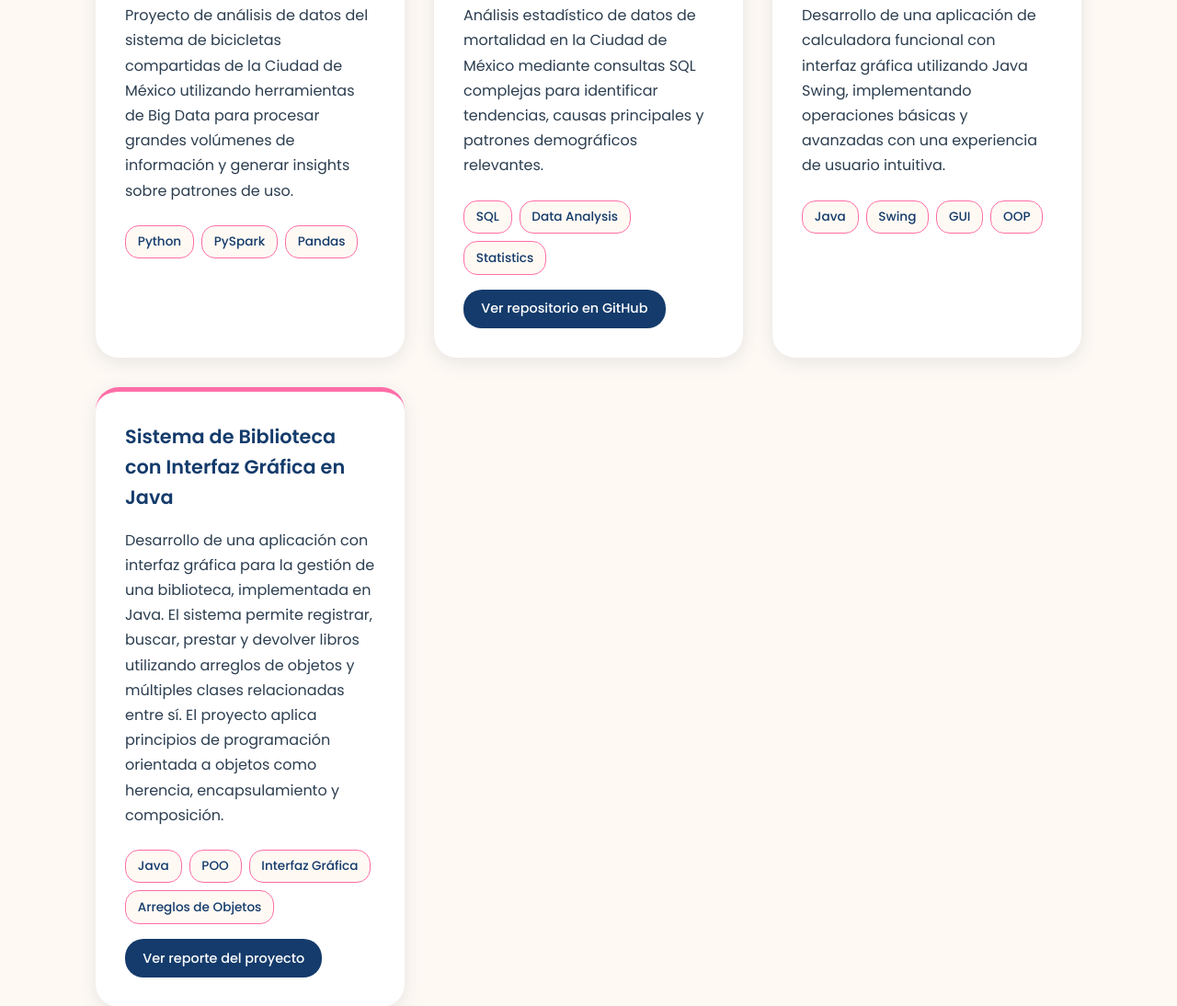
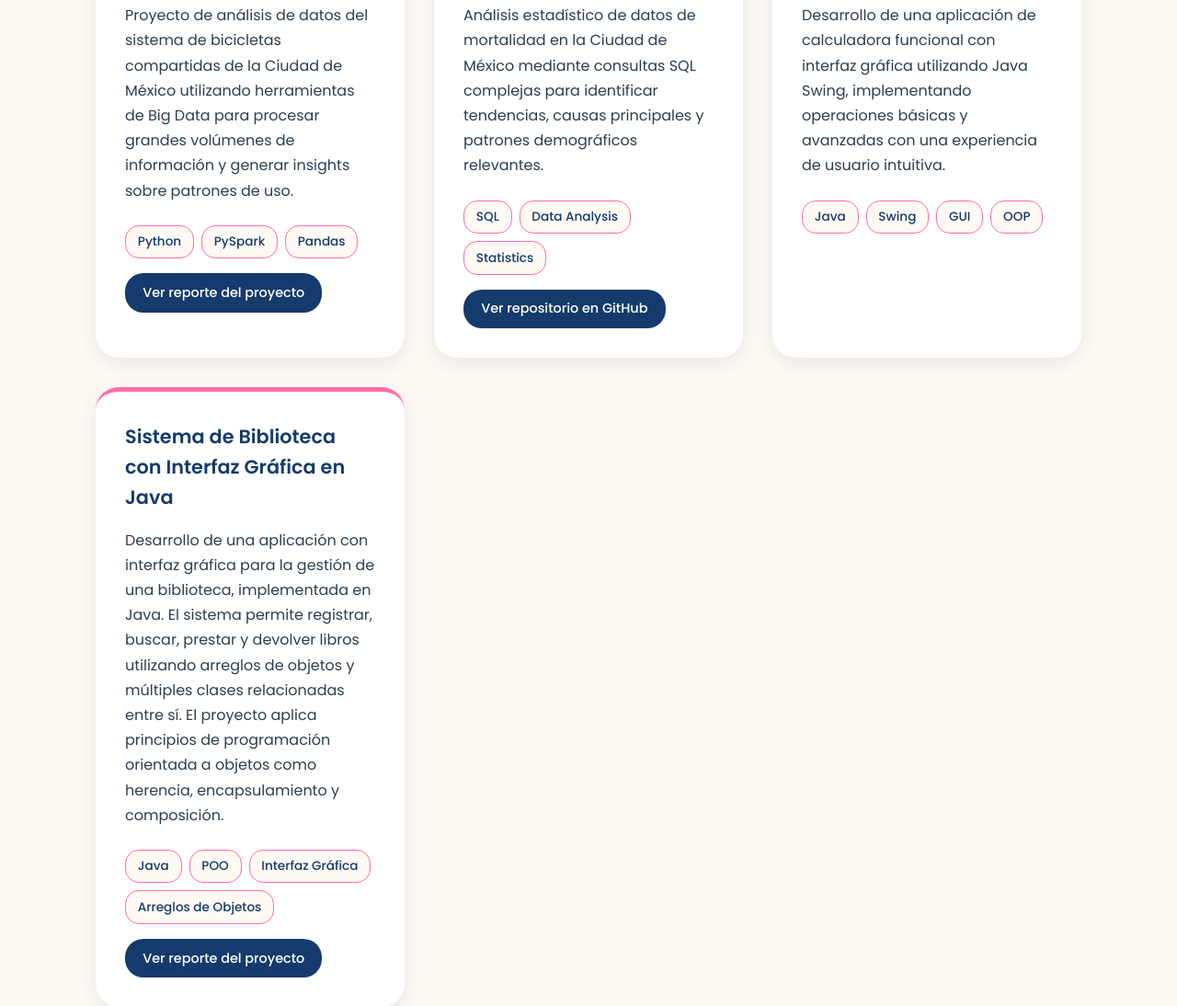
Before and after one commit to vpinedab/vpinedab.github.io, a plain HTML site: page index.html in a window 1280 px wide. Shown: the part 4025-5119 px from the top of the page at 92% size. Drawn offline with Linux system fonts and the light colour scheme.

Commit message:
Añadi reporte ecobici

```diff
--- a/index.html
+++ b/index.html
@@ -829,6 +829,12 @@
                         <span class="tech-tag">PySpark</span>
                         <span class="tech-tag">Pandas</span>
                     </div>
+                    <a class="project-link"
+                        href="reportes/Analisis-movilidad-urbana.pdf"
+                        target="_blank"
+                        rel="noopener noreferrer">
+                        Ver reporte del proyecto
+                    </a>
                 </div>
                 <div class="project-card">
                     <h3>Análisis de la mortalidad en la CDMX en 2020 con SQL</h3>
```
Also changed, not shown: 1 other file.
